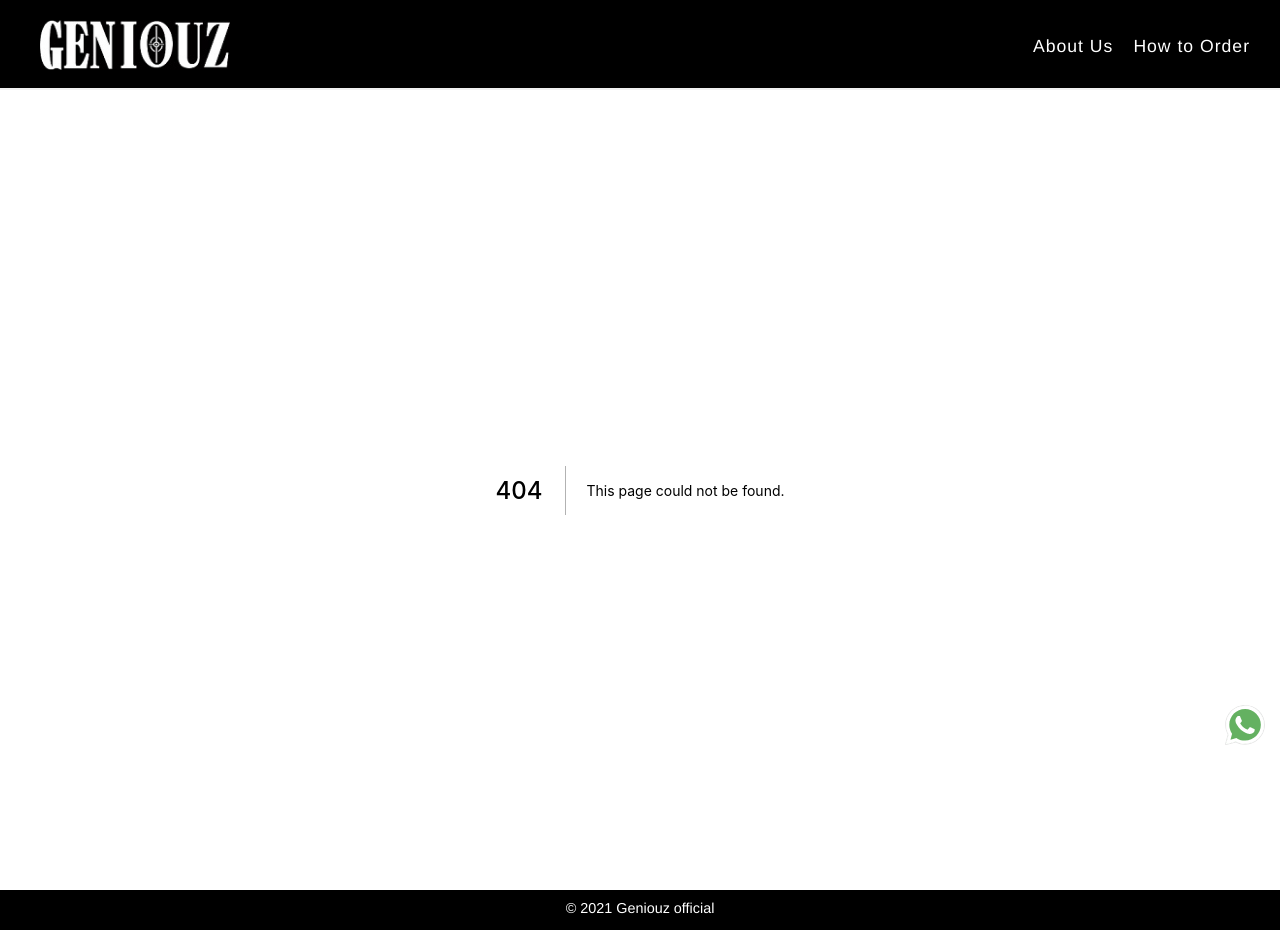
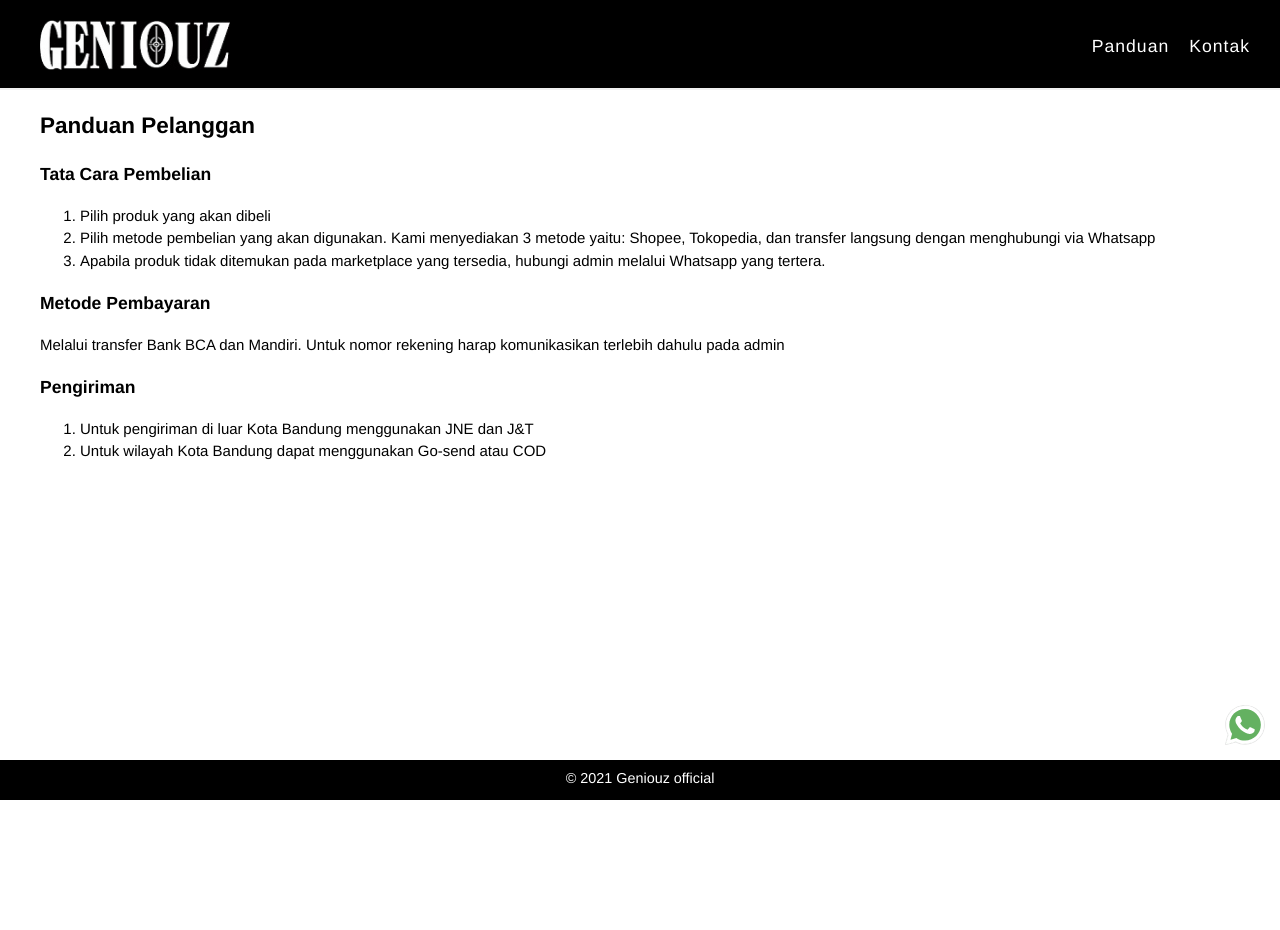
Before and after one commit to hilmimarifin/geniouz-catalogue, a Next.js app: page /panduan in a window 1280 px wide. Before the commit this address had no page. After the commit the page ends 800 px from the top, so only its background shows below. Built offline with nearby package versions, Linux system fonts and the light colour scheme.

Commit message:
adding panduan and contact page

```diff
--- a/components/layout/navbar/RightNav.js
+++ b/components/layout/navbar/RightNav.js
@@ -34,8 +34,8 @@ const Ul = styled.ul`
 const RightNav = ({ open }) => {
   return (
     <Ul open={open}>
-      <Link href="/about" passHref><li>About Us</li></Link>
-      <Link href="/contact" passHref><li>How to Order</li></Link>
+      <Link href="/panduan" passHref><li>Panduan</li></Link>
+      <Link href="/kontak" passHref><li>Kontak</li></Link>
 
     </Ul>
   )
--- /dev/null
+++ b/pages/panduan.js
@@ -0,0 +1,42 @@
+import React from 'react'
+import styled from 'styled-components'
+
+const About = () => {
+    return (
+        <>
+            <StyledAbout>
+                <h2>Panduan Pelanggan</h2>
+                <div className="tatacara">
+                    <h3>Tata Cara Pembelian</h3>
+                    <ol>
+                        <li>Pilih produk yang akan dibeli</li>
+                        <li>Pilih metode pembelian yang akan digunakan. Kami menyediakan 3 metode yaitu: Shopee, Tokopedia, dan transfer langsung dengan menghubungi via Whatsapp</li>
+                        <li>Apabila produk tidak ditemukan pada marketplace yang tersedia, hubungi admin melalui Whatsapp yang tertera.</li>
+                    </ol>
+                </div>
+                <div className="metode">
+                    <h3>Metode Pembayaran</h3>
+                    <p>Melalui transfer Bank BCA dan Mandiri. Untuk nomor rekening harap komunikasikan terlebih dahulu pada admin</p>
+                </div>
+                <div className="pengiriman">
+                    <h3>Pengiriman</h3>
+                    <ol>
+                        <li>Untuk pengiriman di luar Kota Bandung menggunakan JNE dan J&T</li>
+                        <li>Untuk wilayah Kota Bandung dapat menggunakan Go-send atau COD</li>
+                    </ol>
+                </div>
+            </StyledAbout>
+        </>
+    )
+}
+
+const StyledAbout = styled.div`
+    margin:0 40px;
+    line-height: 1.5;
+    font-size: 13px;
+    @media (min-width: 768px){
+        font-size: 15px;
+    }
+`
+
+export default About
```
Also changed, not shown: pages/about.js (deleted, +0 -11 lines), pages/contact.js (deleted, +0 -11 lines), pages/kontak.js (added, +50 -0 lines).
